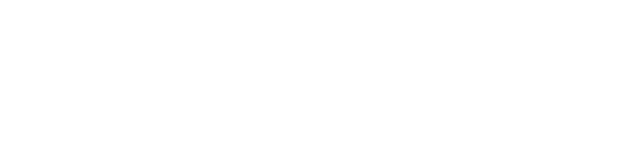
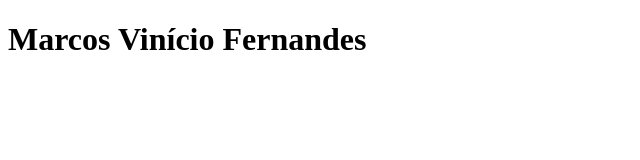
Before and after one commit to marcosviniciohd/PWE-2022-01, a plain HTML site: page esqueleto-html/pagina1.html in a window 1280 px wide. Shown: the whole page, without its empty margins (0-640 px from the left). Drawn offline with Linux system fonts and the light colour scheme.

Commit message:
Pagina alterada

```diff
--- a/esqueleto-html/pagina1.html
+++ b/esqueleto-html/pagina1.html
@@ -7,6 +7,6 @@
     <title>Pagina 1</title>
 </head>
 <body>
-
+    <h1>Marcos Vinício Fernandes</h1>
 </body>
 </html>
```
